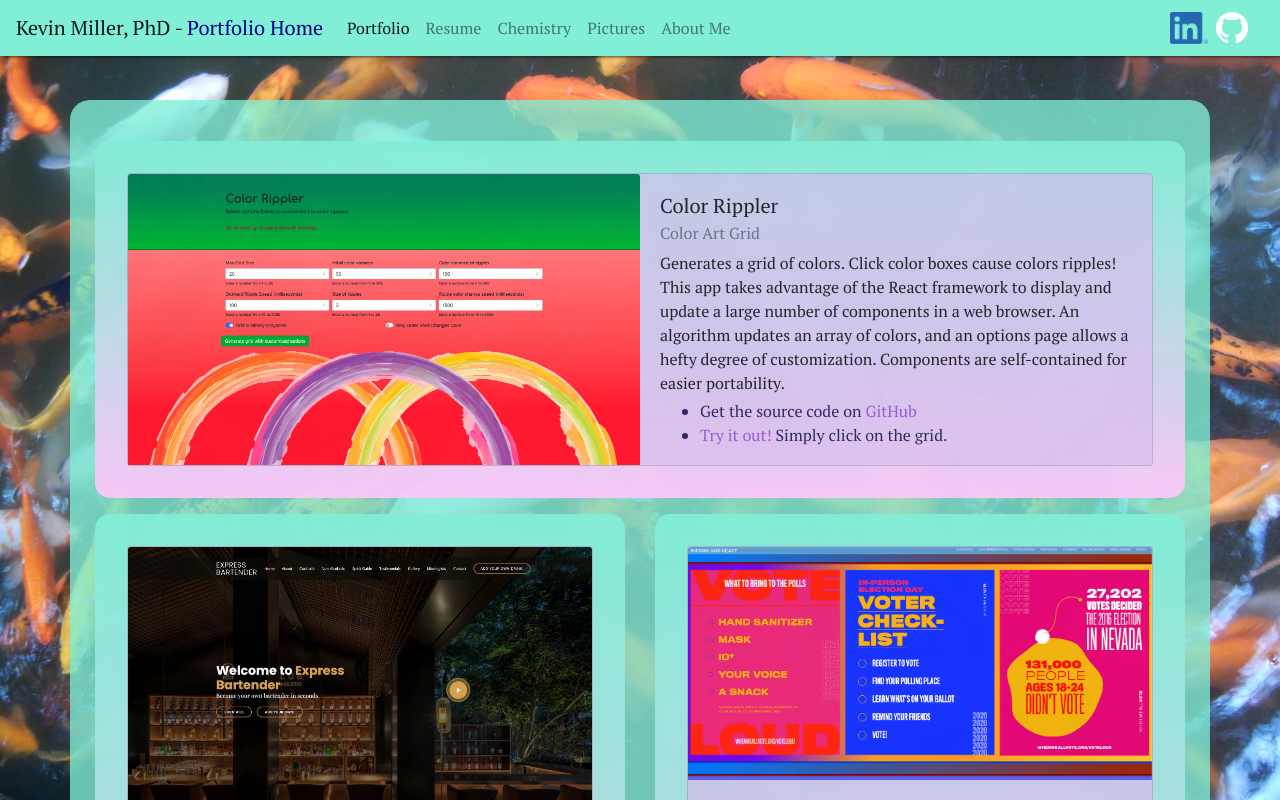
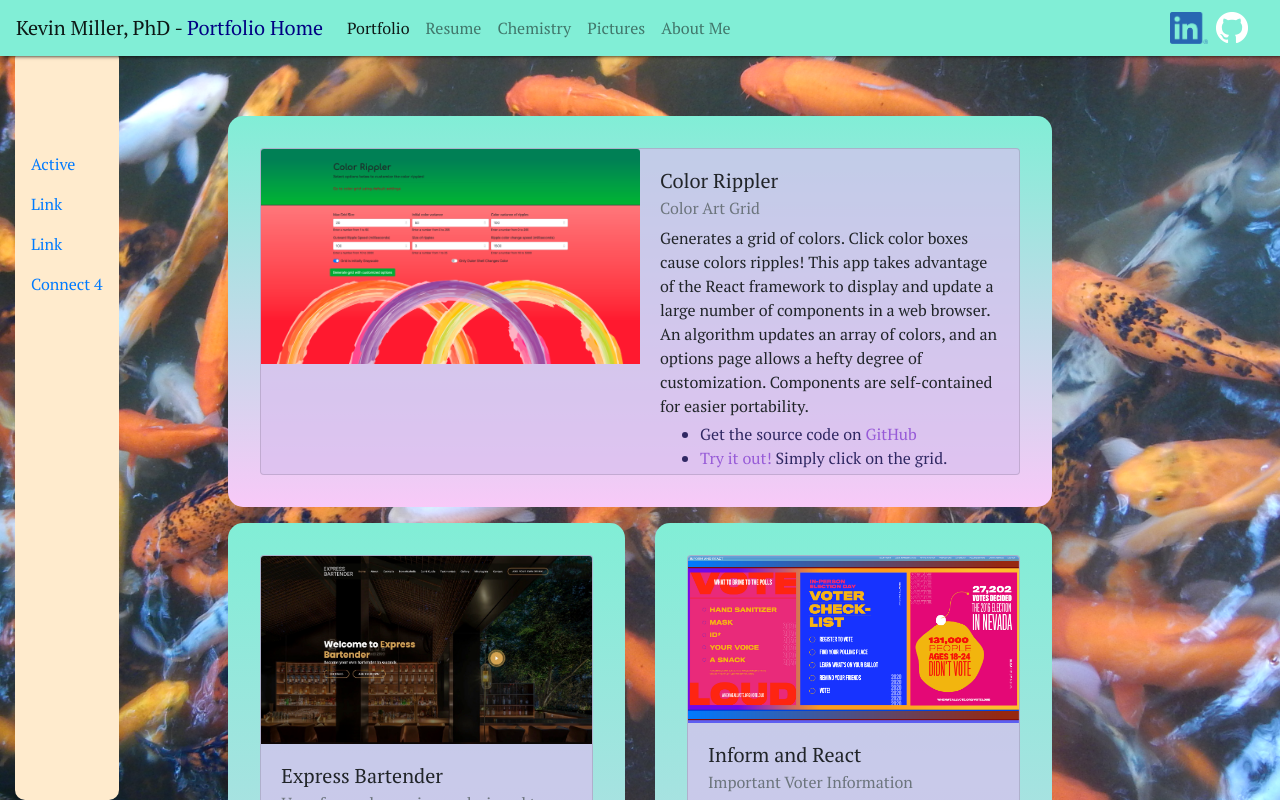
Before and after one commit to Koldenblue/kevin-miller-react-portfolio, a React (Create React App) app: page /portfolio in a window 1280 px wide. Shown: the top 800 px of the page. Built offline with nearby package versions, Linux system fonts and the light colour scheme.

Commit message:
side nav bar functions

```diff
--- a/src/assets/styles/style.css
+++ b/src/assets/styles/style.css
@@ -219,13 +219,9 @@ when the screen is reduced in width */
   color : rgb(0, 0, 130)
 }
 
-
-
 .project-list li {
   color:rgb(48, 40, 99)
 }
-
-
 
 .psychic-link, .card-link {
   color: #975BD7;
@@ -242,8 +238,27 @@ when the screen is reduced in width */
   color: #117E66;
 }
 
-/* CAROUSEL */
+/* table of contents */
+.project-nav {
+  position: fixed;
+  top: 3em;
+  bottom: 0;
+  background-color: blanchedalmond;
+  border-radius: 10px;
+  width: auto;
+}
+.table-contents {
+  position: fixed;
+}
 
+.top-link {
+  margin-top: 3em;
+}
+/* =========================================*/
+
+
+
+/*====== CAROUSEL (no longer in use)========== */
 .carousel-inner {
   box-shadow: 2px 10px 18px;
 }
@@ -251,8 +266,11 @@ when the screen is reduced in width */
 .carousel-image {
   overflow-y: hidden;
 }
+/* ==========================================*/
 
-/* RESUME */
+
+
+/* ================= RESUME=================  */
 #resume-pdf {
   height: 100%;
   width: 100%;
@@ -262,6 +280,8 @@ when the screen is reduced in width */
   height: 100vh;
   width: auto;
 }
+/* ==========================================*/
+
 
 
 
--- a/src/components/ProjectTableOfContents.js
+++ b/src/components/ProjectTableOfContents.js
@@ -1,8 +1,11 @@
 import React from 'react';
 import { Link } from 'react-router-dom';
+import ListGroup from "react-bootstrap/ListGroup";
+import Nav from "react-bootstrap/Nav";
+
 
 export default function ProjectTableOfContents() {
-  let styles={
+  let styles = {
     tableOfContents: {
       backgroundColor: 'red',
       height: '200px',
@@ -11,10 +14,26 @@ export default function ProjectTableOfContents() {
     }
   }
 
-  return (
-    <div style={styles.tableOfContents}>
-      <a href='#bartender'>Express Bartender</a>
-      <a href='#connect'>Connect 4</a>
-    </div>
-  )
+  // <div style={styles.tableOfContents}>
+  //   <a href='#bartender'>Express Bartender</a>
+  //   <a href='#connect'>Connect 4</a>
+  // </div>
+  return (<>
+    <Nav defaultActiveKey="/home" className="project-nav flex-column">
+      <br />
+      <br />
+
+      <Nav.Link className='top-link' href="#connect4">Active</Nav.Link>
+      <Nav.Link eventKey="link-1">Link</Nav.Link>
+      <Nav.Link eventKey="link-2">Link</Nav.Link>
+      <Nav.Link eventKey="disabled" href='#connect4'>Connect 4</Nav.Link>
+    </Nav>
+    {/* <ListGroup className='table-contents'>
+      <ListGroup.Item>Cras justo odio</ListGroup.Item>
+      <ListGroup.Item>Dapibus ac facilisis in</ListGroup.Item>
+      <ListGroup.Item>Morbi leo risus</ListGroup.Item>
+      <ListGroup.Item>Porta ac consectetur acasdasd</ListGroup.Item>
+      <ListGroup.Item>Vestibulum at eros</ListGroup.Item>
+    </ListGroup> */}
+  </>)
 }
--- a/src/pages/Portfolio.js
+++ b/src/pages/Portfolio.js
@@ -1,6 +1,6 @@
 import React, { useState } from "react";
 import Background from "../components/Background";
-// import ProjectTableOfContents from "../components/ProjectTableOfContents";
+import ProjectTableOfContents from "../components/ProjectTableOfContents";
 import ZoomFadeIn from '../components/ZoomFadeIn/ZoomFadeIn';
 import ZoomFadeContext from '../components/ZoomFadeIn/ZoomFadeContext';
 
@@ -44,13 +44,14 @@ function Portfolio() {
       <ZoomFadeContext.Provider value={{ currentlyZoomed, setCurrentlyZoomed }}>
 
         <Background image='../assets/images/koi.jpg' />
-        {/* <container>
-        <ProjectTableOfContents />
-      </container> */}
 
         {/* Main project card container */}
-        <main className='container nav-avoid bottom-space'>
-
+        <main className='container-fluid nav-avoid bottom-space'>
+        <div className='row'>
+          <div className='col-md-2'>
+        <ProjectTableOfContents />
+          </div>
+        <div className='col-md-8'>
           <section className='row card-gutters'>
             <div className='col-md-12'>
               <div className='box-all box'>
@@ -539,7 +540,7 @@ function Portfolio() {
           </section>
 
 
-          <section className='row card-gutters bottom-card-gutter'>
+          <section id='connect4' className='row card-gutters bottom-card-gutter'>
             <div className='col-md-12'>
               <div className='box-all box'>
                 <div className="card" >
@@ -556,6 +557,9 @@ function Portfolio() {
               </div>
             </div>
           </section>
+          </div>
+          </div>
+          <div className='col-md-2'></div>
         </main>
       </ZoomFadeContext.Provider>
     </>
```
